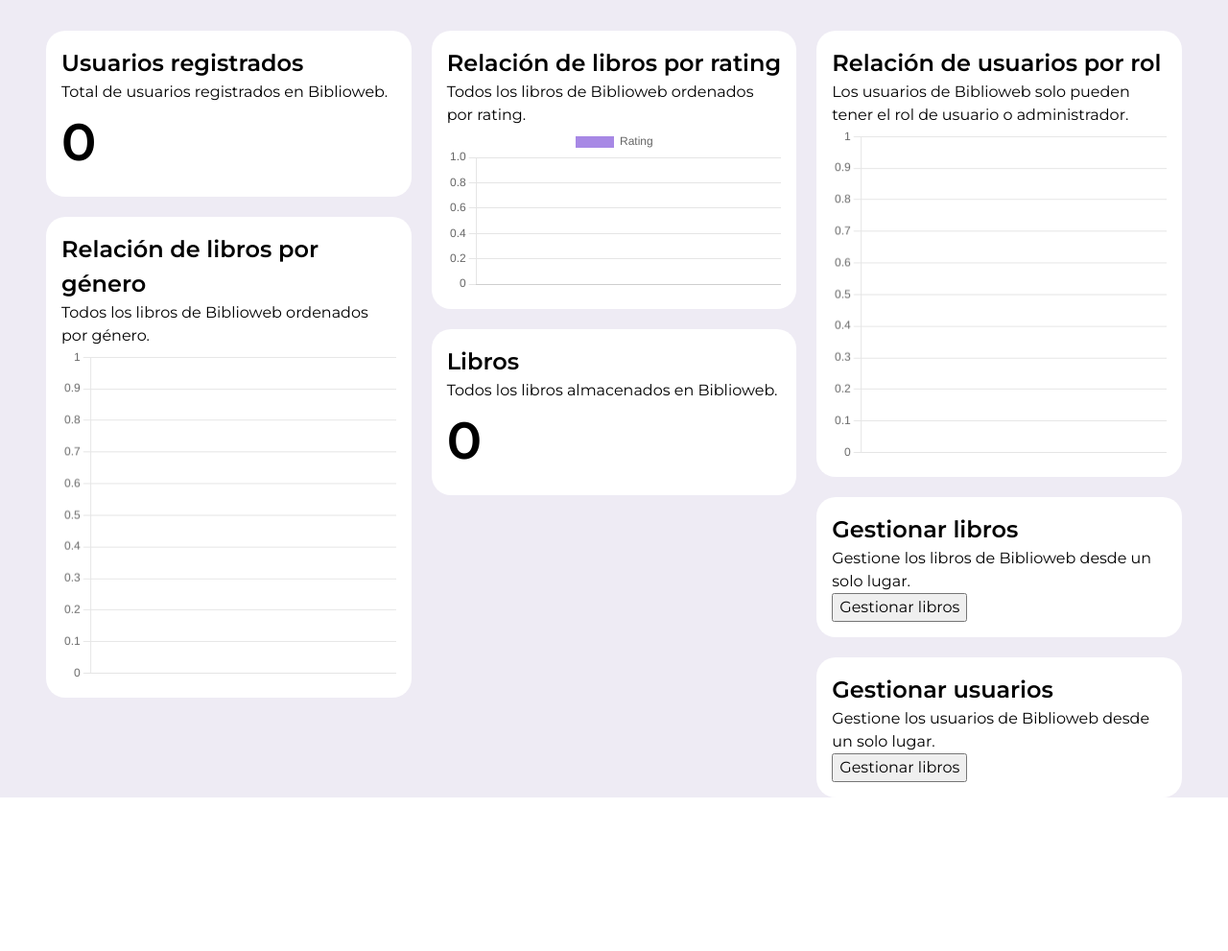
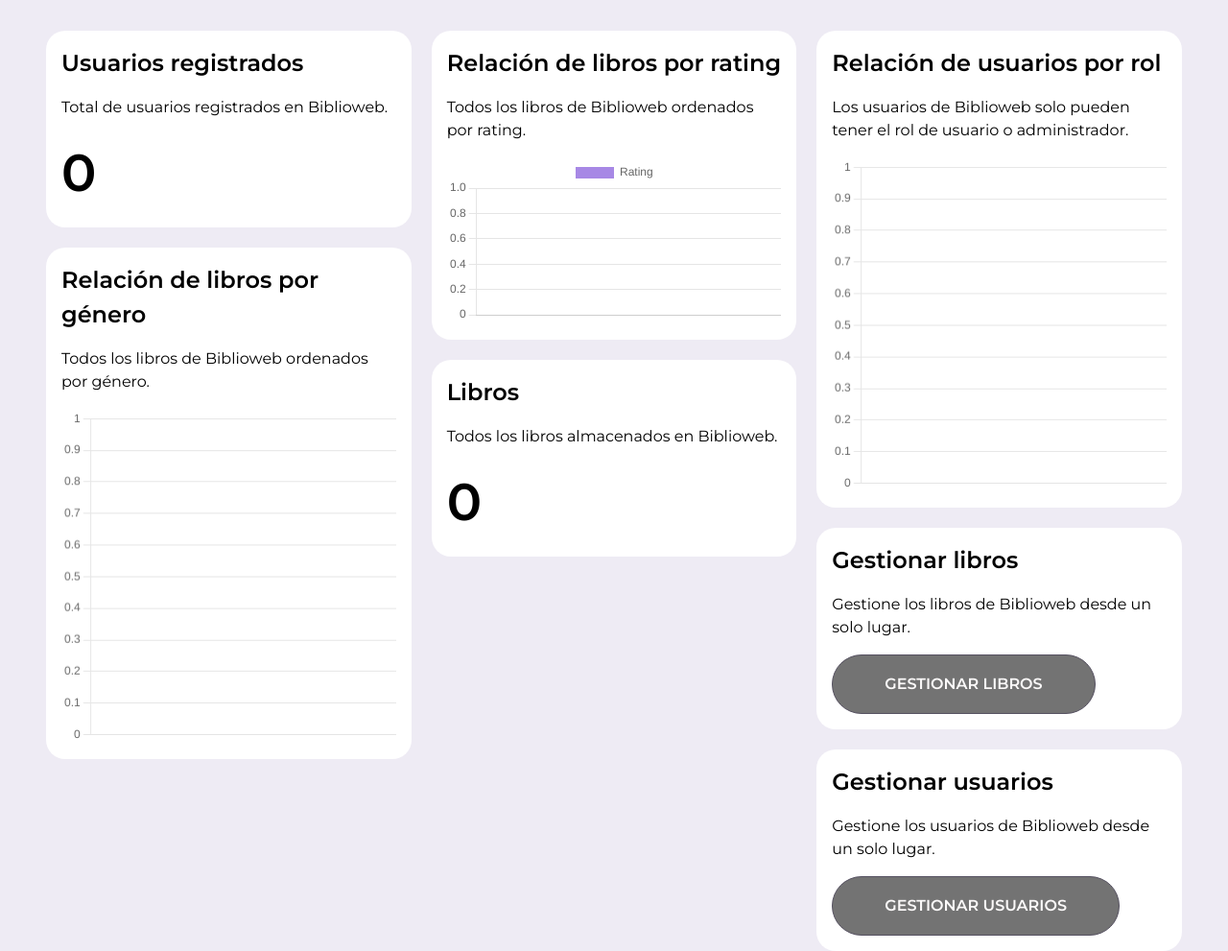
Before and after one commit to ehmenzala/biblioweb-php, a PHP site: page /biblioweb/dashboard/ in a window 1280 px wide. Shown: the part 159-1150 px from the top of the page at 96% size. Before the commit the page ends 990 px from the top, so only its background shows below. Run offline with PHP 8.4, Linux system fonts and the light colour scheme; data that the repository does not hold is empty.

Commit message:
Add buttons style and quick fixes

```diff
--- a/public/css/style.css
+++ b/public/css/style.css
@@ -23,6 +23,7 @@
 }
 
 :root {
+  --clr-primary-600: hsl(259, 9%, 35%);
   --clr-primary-500: hsl(228, 33%, 61%);
   --clr-primary-400: hsl(260, 64%, 72%);
   --clr-primary-300: hsl(276, 95%, 77%);
@@ -153,6 +154,12 @@ textarea {
   color: var(--clr-accent-600);
   background-color: transparent;
   border: 1px solid var(--clr-primary-400);
+}
+
+.btn-tertiary {
+  border: 1px solid var(--clr-primary-600);
+  color: hsl(0, 27%, 98%);
+  background-color: var(--clr-accent-600);
 }
 
 .btn-dashboard {
@@ -989,3 +996,7 @@ footer .container {
   border-radius: 20px;
   break-inside: avoid;
 }
+
+.dashboard__card > * + * {
+  margin-top: 1rem;
+}
--- a/src/views/dashboard.html
+++ b/src/views/dashboard.html
@@ -10,7 +10,7 @@
   <body>
     <header class="dashboard-header">
       <div class="container">
-        <a href="#">
+        <a href="/biblioweb/">
           <img
             src="/biblioweb/public/assets/img/logo-desktop.png"
             alt="Logo de Biblioweb: Libro abierto por la mitad con partículas desvaneciéndose del lado derecho"
@@ -95,25 +95,19 @@
       </nav>
       <section class="dashboard">
         <article class="dashboard__card" data-user-info-card>
-          <div>
           <h2>Usuarios registrados</h2>
           <p>Total de usuarios registrados en Biblioweb.</p>
           <p id="user-count" class="big-text"></p>
-          </div>
         </article>
         <article class="dashboard__card" data-book-info-card>
-          <div>
           <h2>Relación de libros por género</h2>
           <p>Todos los libros de Biblioweb ordenados por género.</p>
           <canvas id="books-by-genre"></canvas>
-          </div>
         </article>
         <article class="dashboard__card" data-book-info-card>
-          <div>
           <h2>Relación de libros por rating</h2>
           <p>Todos los libros de Biblioweb ordenados por rating.</p>
           <canvas id="books-by-rating"></canvas>
-          </div>
         </article>
         <article class="dashboard__card" data-book-info-card>
           <h2>Libros</h2>
@@ -131,14 +125,16 @@
         <article class="dashboard__card" data-book-info-card>
           <h2>Gestionar libros</h2>
           <p>Gestione los libros de Biblioweb desde un solo lugar.</p>
-          <button id="open-books-crud">Gestionar libros</button>
+          <button id="open-books-crud" class="btn btn-tertiary">
+            Gestionar libros
+          </button>
         </article>
         <article class="dashboard__card" data-user-info-card>
-          <div>
           <h2>Gestionar usuarios</h2>
           <p>Gestione los usuarios de Biblioweb desde un solo lugar.</p>
-            <button id="open-users-crud">Gestionar libros</button>
-          </div>
+          <button id="open-users-crud" class="btn btn-tertiary">
+            Gestionar usuarios
+          </button>
         </article>
       </section>
     </main>
```
Lines whose indentation alone changed are shown as unchanged.
